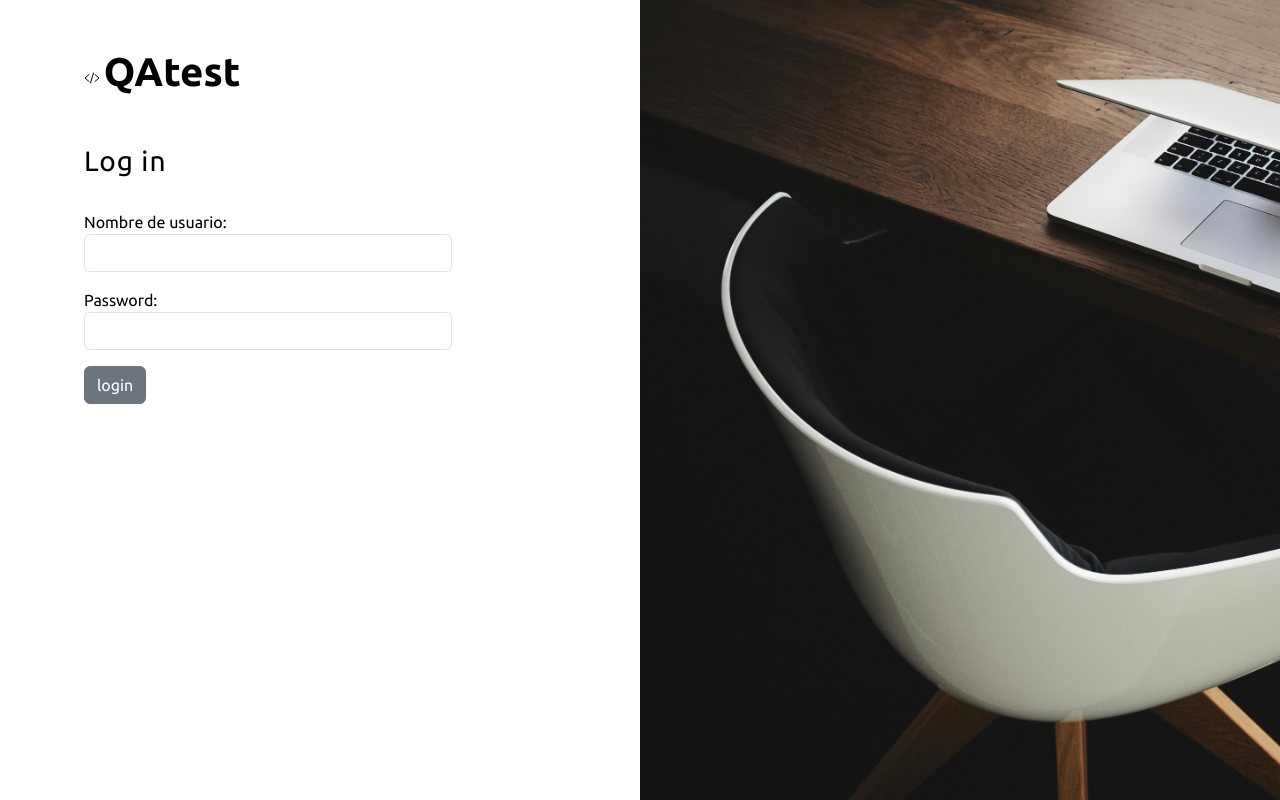
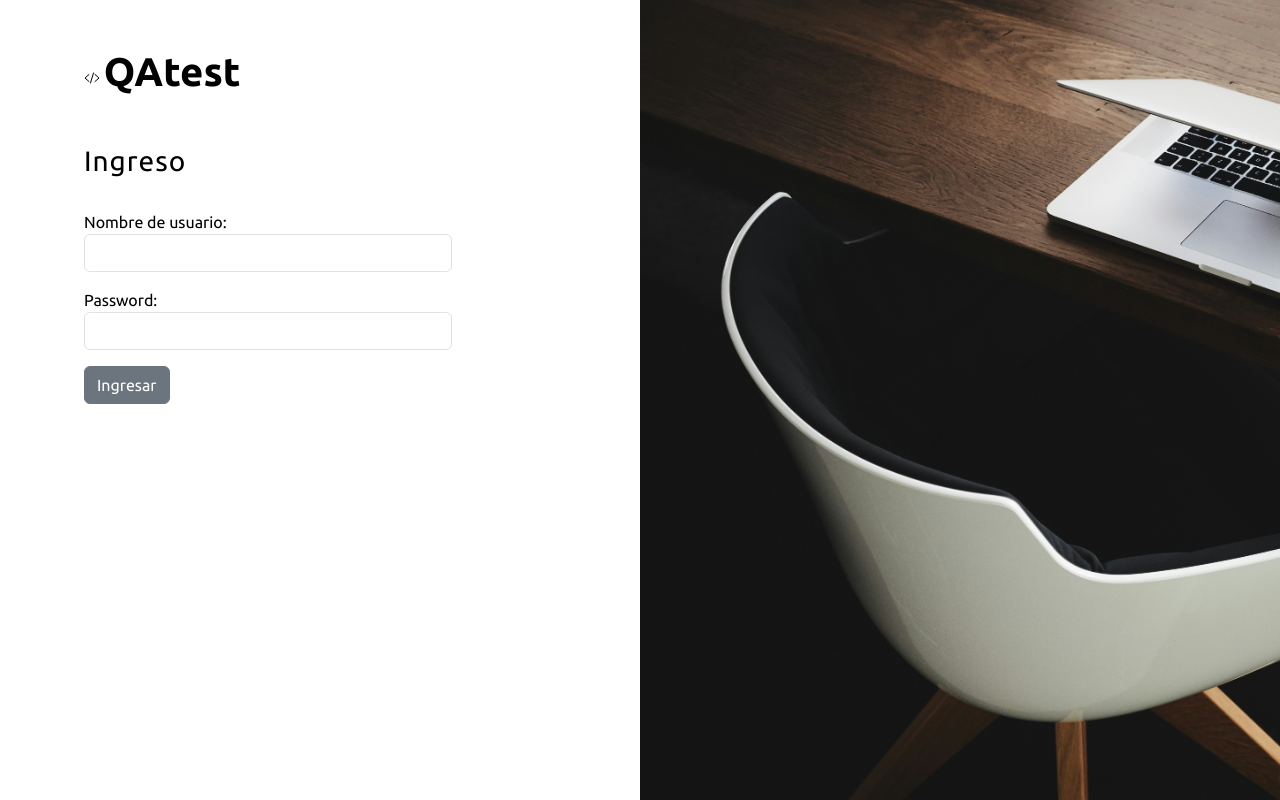
Before and after one commit to GaryVillegas/QAtest, a Django app: page / in a window 1280 px wide. Run offline with Django 5.2, Linux system fonts and the light colour scheme.

Commit message:
se arregla error al no tener errores y se pone en español el login

```diff
--- a/qatest/core/templates/registration/login.html
+++ b/qatest/core/templates/registration/login.html
@@ -29,7 +29,7 @@
           >
             <form method="POST" style="width: 23rem" autocomplete="off">
               <h3 class="fw-normal mb-3 pb-3" style="letter-spacing: 1px">
-                Log in
+                Ingreso
               </h3>
 
               {% csrf_token %} {{loginform.as_p}}
@@ -39,7 +39,7 @@
                 data-mdb-ripple-init
                 class="btn btn-secondary btn-block"
               >
-                login
+                Ingresar
               </button>
             </form>
           </div>
--- a/qatest/core/views.py
+++ b/qatest/core/views.py
@@ -204,8 +204,12 @@ def analista(request):
     return render(request, 'core/analista/analista.html')
 
 def analista_projects(request):
-    actual_user = request.user
-    projects = Project.objects.filter(responsible_user = actual_user)
+    try:
+        actual_user = request.user
+        projects = Project.objects.filter(responsible_user = actual_user)
+    except Project.DoesNotExist:
+        messages.error("Error al buscar la tabla")
+        projects = None
 
     context = {
         'project': projects
```
Also changed, not shown: qatest/db.sqlite3.
